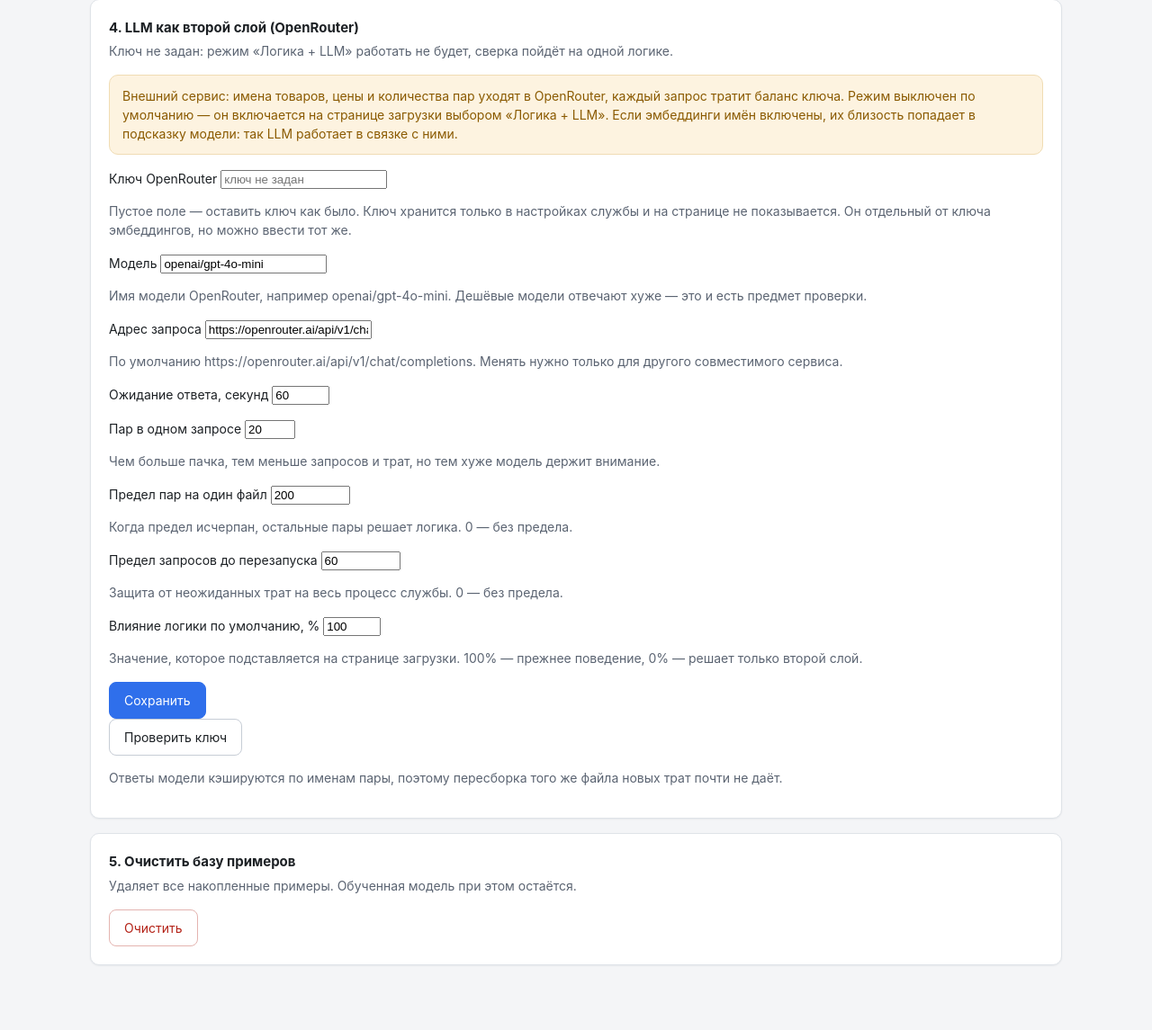
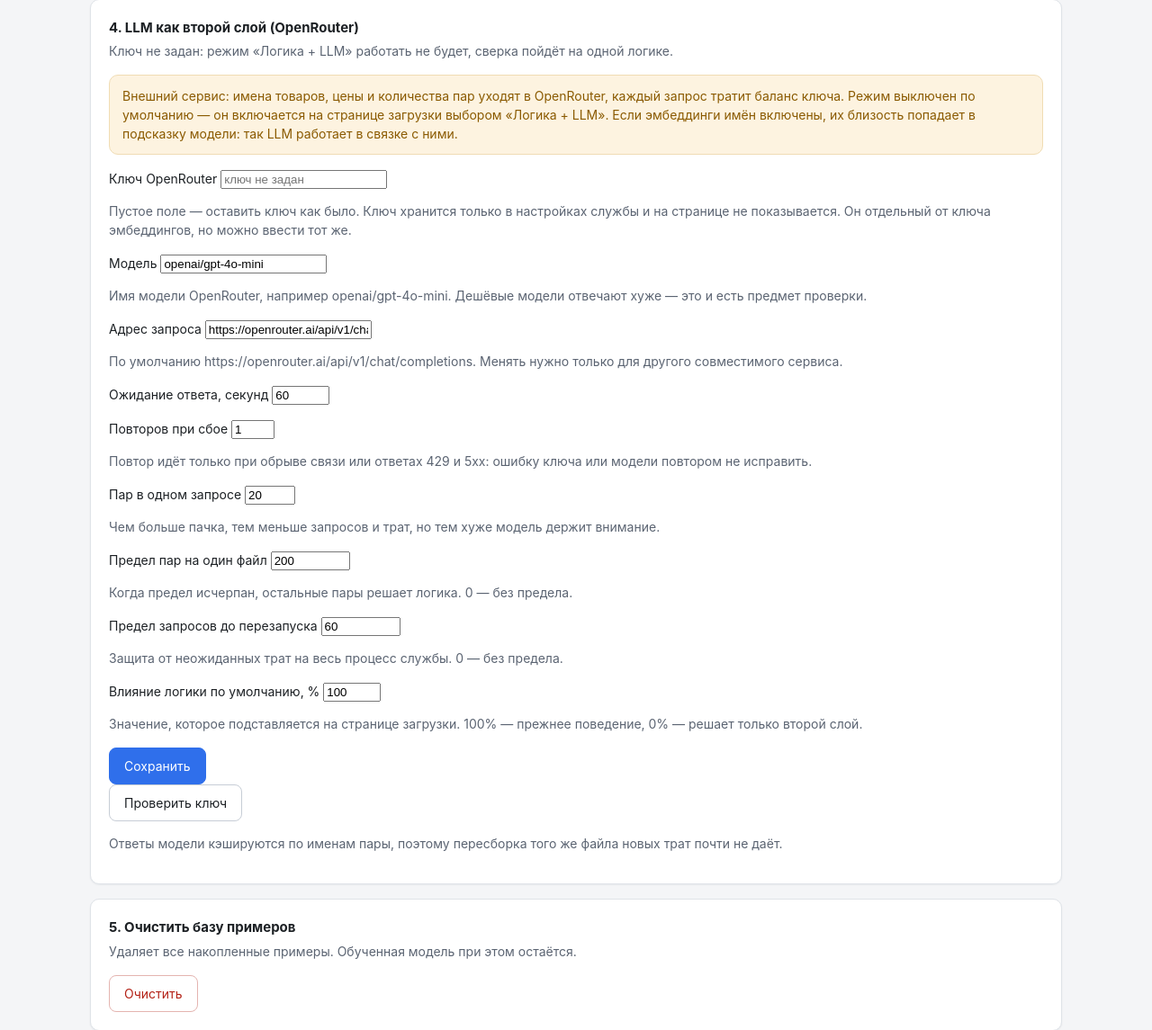
Before and after one commit to lineSence/ExcelKROAutoFormat, a FastAPI app: page /training in a window 1280 px wide. Shown: the part 1551-2696 px from the top of the page at 90% size. Run offline with FastAPI, Linux system fonts and the light colour scheme; parts of the project's set-up code (start-up, migrations or seed data) failed here and were passed over.

Commit message:
Имена полей формы LLM приведены к обработчику /training/judge

```diff
--- a/app/templates/training.html
+++ b/app/templates/training.html
@@ -142,41 +142,46 @@
 	<form action="/training/judge" method="post">
 		<div class="field">
 			<label for="judge-key">Ключ OpenRouter</label>
-			<input id="judge-key" type="password" name="judge_api_key" autocomplete="off" placeholder="{% if judge and judge.has_key %}сохранён, оканчивается на {{ judge.key_tail }}{% else %}ключ не задан{% endif %}" />
+			<input id="judge-key" type="password" name="api_key" autocomplete="off" placeholder="{% if judge and judge.has_key %}сохранён, оканчивается на {{ judge.key_tail }}{% else %}ключ не задан{% endif %}" />
 			<p class="hint">Пустое поле — оставить ключ как было. Ключ хранится только в настройках службы и на странице не показывается. Он отдельный от ключа эмбеддингов, но можно ввести тот же.</p>
 		</div>
 		<div class="field">
 			<label for="judge-model">Модель</label>
-			<input id="judge-model" type="text" name="judge_model" value="{{ judge.model if judge else "" }}" />
+			<input id="judge-model" type="text" name="model" value="{{ judge.model if judge else "" }}" />
 			<p class="hint">Имя модели OpenRouter, например openai/gpt-4o-mini. Дешёвые модели отвечают хуже — это и есть предмет проверки.</p>
 		</div>
 		<div class="field">
 			<label for="judge-url">Адрес запроса</label>
-			<input id="judge-url" type="text" name="judge_api_url" value="{{ judge.api_url if judge else "" }}" />
+			<input id="judge-url" type="text" name="api_url" value="{{ judge.api_url if judge else "" }}" />
 			<p class="hint">По умолчанию https://openrouter.ai/api/v1/chat/completions. Менять нужно только для другого совместимого сервиса.</p>
 		</div>
 		<div class="field">
 			<label for="judge-timeout">Ожидание ответа, секунд</label>
-			<input id="judge-timeout" type="number" name="judge_timeout" min="5" max="300" step="5" value="{{ (judge.timeout | round | int) if judge else 60 }}" />
+			<input id="judge-timeout" type="number" name="timeout" min="5" max="300" step="5" value="{{ (judge.timeout | round | int) if judge else 60 }}" />
+		</div>
+		<div class="field">
+			<label for="judge-retries">Повторов при сбое</label>
+			<input id="judge-retries" type="number" name="retries" min="0" max="5" step="1" value="{{ judge.retries if judge and judge.retries is defined else 1 }}" />
+			<p class="hint">Повтор идёт только при обрыве связи или ответах 429 и 5xx: ошибку ключа или модели повтором не исправить.</p>
 		</div>
 		<div class="field">
 			<label for="judge-batch">Пар в одном запросе</label>
-			<input id="judge-batch" type="number" name="judge_batch" min="1" max="50" step="1" value="{{ judge.batch if judge else 20 }}" />
+			<input id="judge-batch" type="number" name="batch" min="1" max="50" step="1" value="{{ judge.batch if judge else 20 }}" />
 			<p class="hint">Чем больше пачка, тем меньше запросов и трат, но тем хуже модель держит внимание.</p>
 		</div>
 		<div class="field">
 			<label for="judge-max-pairs">Предел пар на один файл</label>
-			<input id="judge-max-pairs" type="number" name="judge_max_pairs" min="0" max="100000" step="10" value="{{ judge.max_pairs if judge else 200 }}" />
+			<input id="judge-max-pairs" type="number" name="max_pairs" min="0" max="100000" step="10" value="{{ judge.max_pairs if judge else 200 }}" />
 			<p class="hint">Когда предел исчерпан, остальные пары решает логика. 0 — без предела.</p>
 		</div>
 		<div class="field">
 			<label for="judge-max-requests">Предел запросов до перезапуска</label>
-			<input id="judge-max-requests" type="number" name="judge_max_requests" min="0" max="100000" step="10" value="{{ judge.max_requests if judge else 60 }}" />
+			<input id="judge-max-requests" type="number" name="max_requests" min="0" max="100000" step="10" value="{{ judge.max_requests if judge else 60 }}" />
 			<p class="hint">Защита от неожиданных трат на весь процесс службы. 0 — без предела.</p>
 		</div>
 		<div class="field">
 			<label for="judge-logic">Влияние логики по умолчанию, %</label>
-			<input id="judge-logic" type="number" name="logic_weight" min="0" max="100" step="1" value="{{ judge.logic_percent if judge else 100 }}" />
+			<input id="judge-logic" type="number" name="logic" min="0" max="100" step="1" value="{{ judge.logic_percent if judge else 100 }}" />
 			<p class="hint">Значение, которое подставляется на странице загрузки. 100% — прежнее поведение, 0% — решает только второй слой.</p>
 		</div>
 		<div class="actions"><button type="submit">Сохранить</button></div>
```
